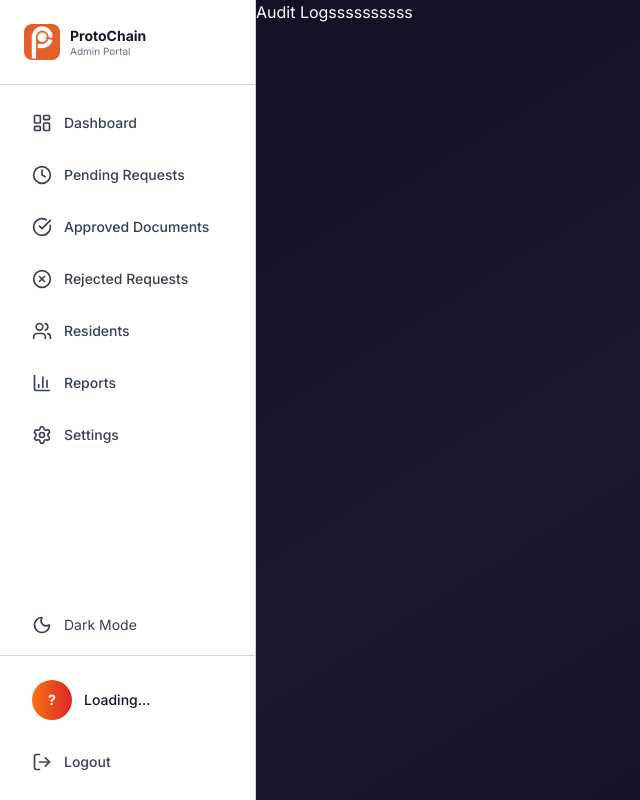
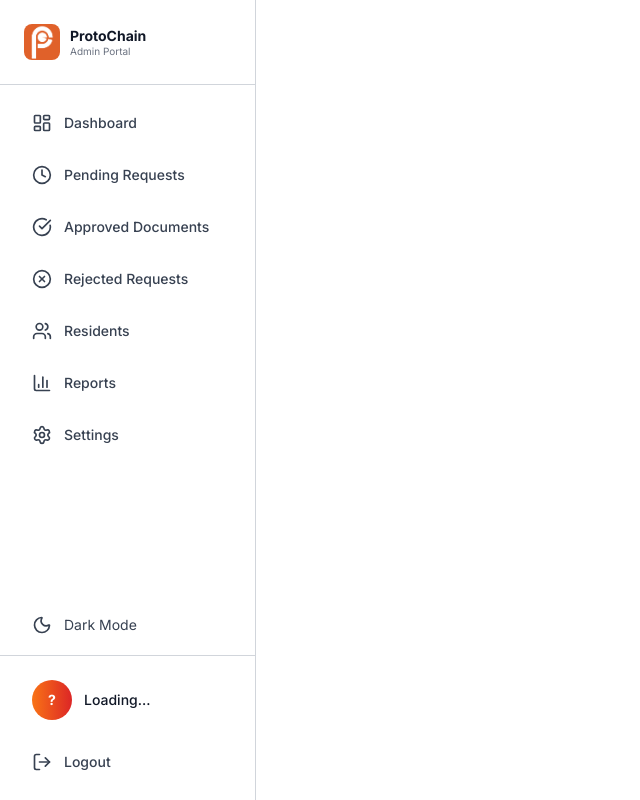
Before and after one commit to KimmelDevs/protochain, a Next.js app: page /audit-logs in a window 1280 px wide. Shown: the whole page, without its empty margins (0-640 px from the left). Built offline with nearby package versions, Linux system fonts and the light colour scheme; no server answers.

Commit message:
fix flashing background color in light mode

```diff
--- a/src/app/(admin)/layout.tsx
+++ b/src/app/(admin)/layout.tsx
@@ -6,7 +6,7 @@ export default function AdminLayout({
   children: React.ReactNode;
 }) {
   return (
-    <div className="flex min-h-screen bg-gradient-to-br from-[#0f0f23] via-[#1a1a2e] to-[#0f0f23]">
+    <div className="flex min-h-screen bg-white dark:bg-gradient-to-br dark:from-[#0f0f23] dark:via-[#1a1a2e] dark:to-[#0f0f23]">
       <AdminSidebar />
       <main className="flex-1 overflow-y-auto">
         {children}
```
